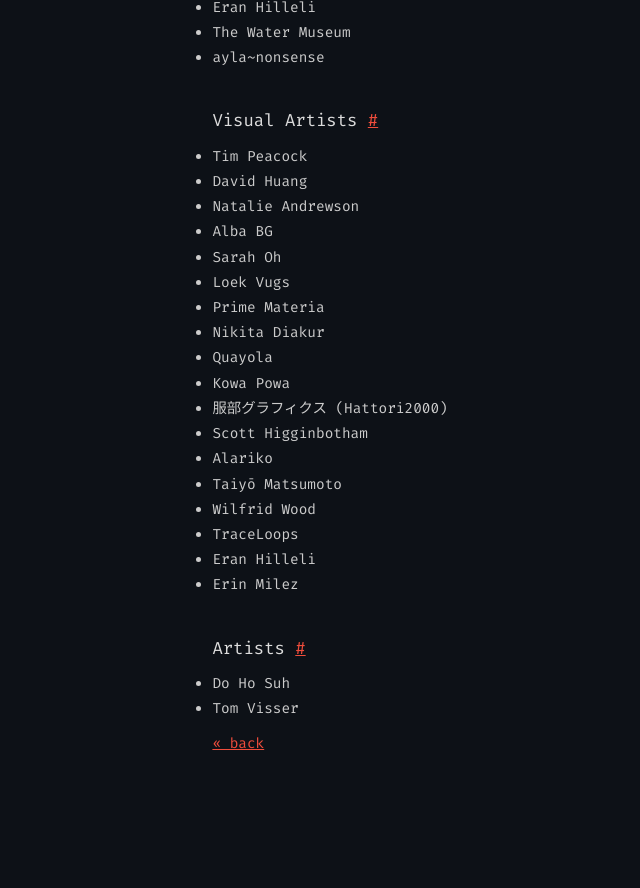
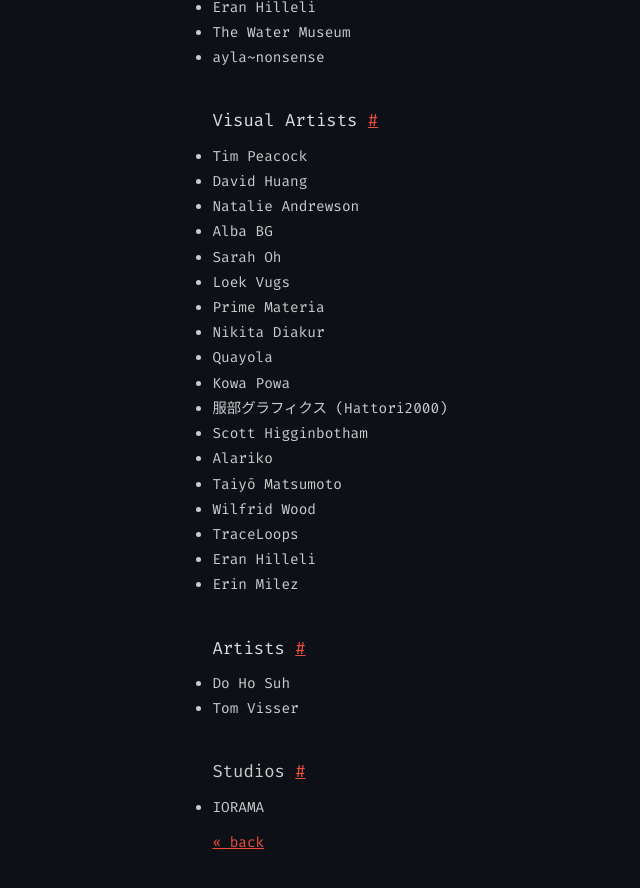
Before and after one commit to sourencho/sourencho.github.io, a Jekyll site: the page built from favorites.md, in a window 1280 px wide and 900 px high, scrolled down 3846 px. Shown: the top 888 px of the window, without its empty margins (118-758 px from the left). Built offline with Jekyll 4.4.1, drawn with Linux system fonts in a browser that asks for light colours; before the commit the page ends 4647 px from its top, so only the background shows below that.

Commit message:
Update favorites.md

```diff
--- a/favorites.md
+++ b/favorites.md
@@ -173,3 +173,6 @@ List of favorites in no particular order.
 ### Artists
 - Do Ho Suh
 - Tom Visser
+
+## Studios
+- IORAMA
```
